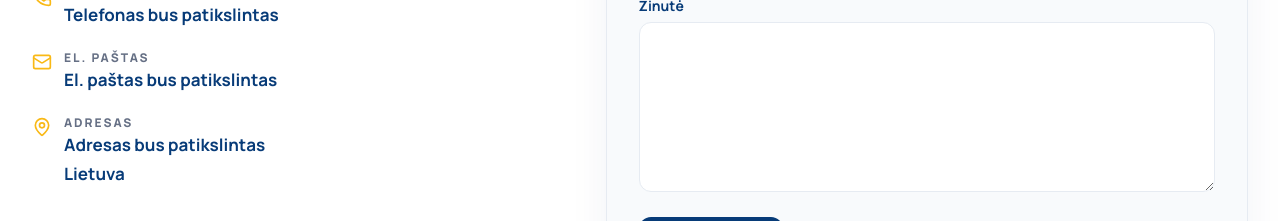
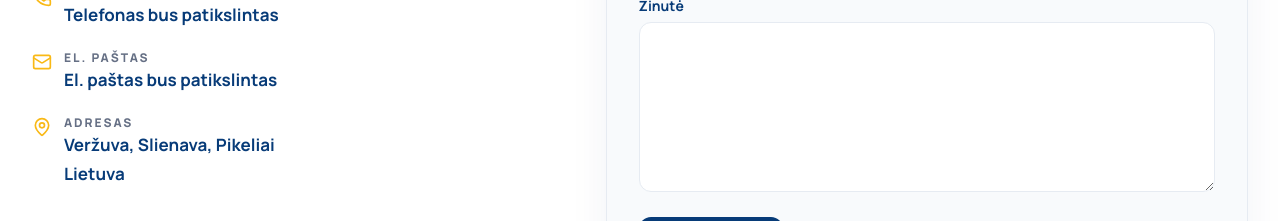
Before and after one commit to Apex-Web-Worx/teen-challenge-lietuva, a React (Vite) app: page / in a window 1280 px wide. Shown: the part 6000-6221 px from the top of the page. Built offline with nearby package versions, Linux system fonts and the light colour scheme.

Commit message:
Add Veržuva, Slienava, Pikeliai address

```diff
--- a/src/data/site.ts
+++ b/src/data/site.ts
@@ -22,7 +22,7 @@ export const contact = {
   emailDisplay: "El. paštas bus patikslintas",
   emailHref: "",
   addressLines: [
-    "Adresas bus patikslintas",
+    "Veržuva, Slienava, Pikeliai",
     "Lietuva",
   ],
   facebook: "https://www.facebook.com/lithuaniateenchallenge",
```
